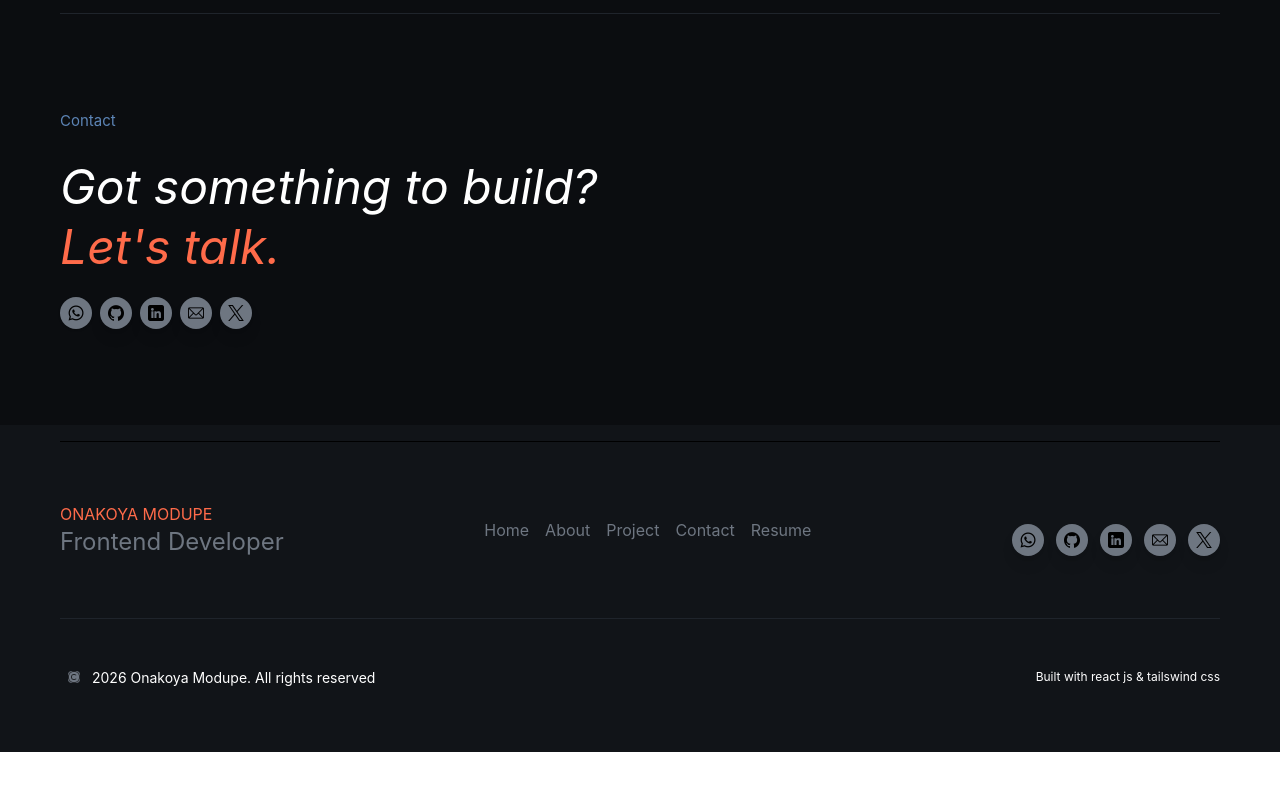
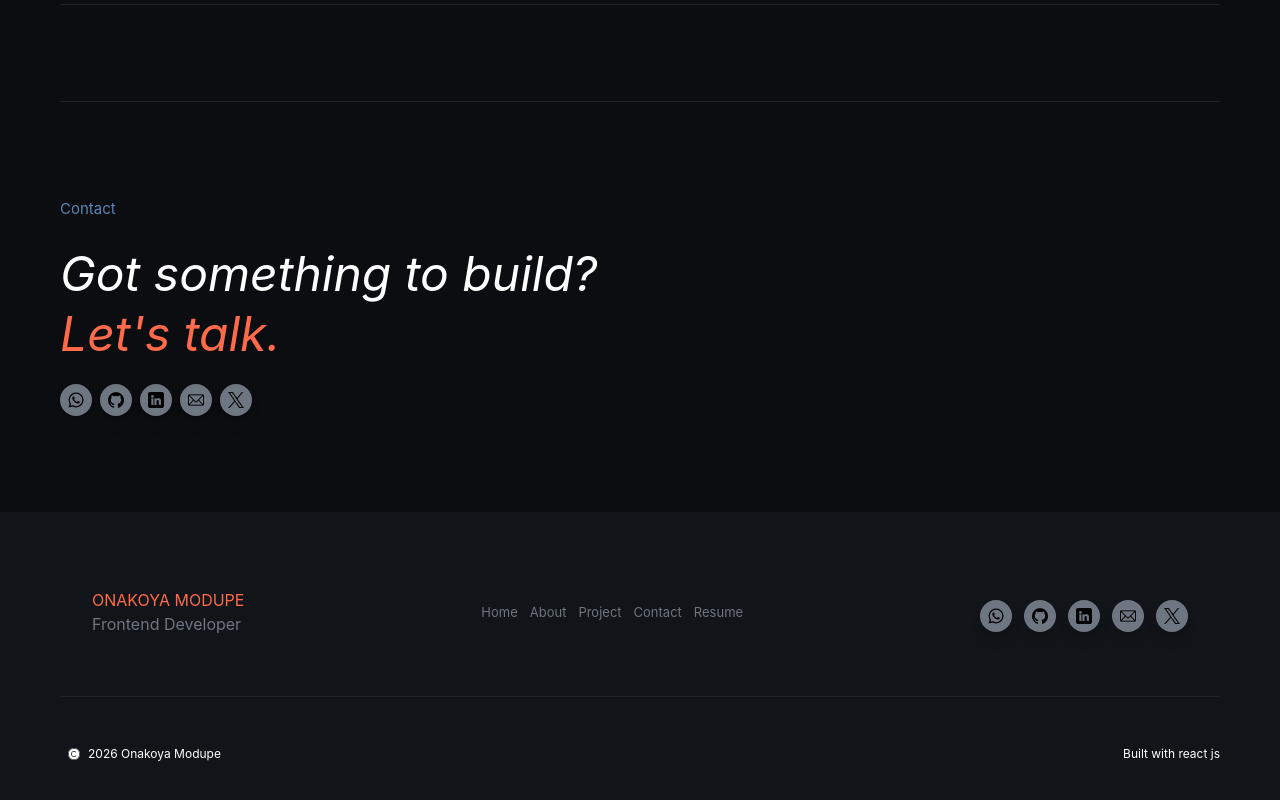
Before and after one commit to Modupe-Onakoya/onakoya-modupe-portfolio, a React (Vite) app: page / in a window 1280 px wide. Shown: the part 1858-2658 px from the top of the page. Before the commit the page ends 2610 px from the top, so only its background shows below. Built offline with nearby package versions, Linux system fonts and the light colour scheme.

Commit message:
did change

```diff
--- a/src/Components/Contact.jsx
+++ b/src/Components/Contact.jsx
@@ -10,7 +10,7 @@ const Contact = () => {
             transition={{ duration: 1 }}
             viewport={{ once: true }}
             className='px-8 sm:px-15 dark:bg-[#0B0D10] bg-white'>
-            <div className="py-24 border-t border-[#1F242B]  mx-auto  " id='contact'>
+            <div className="py-24 border-t border-zinc-200 dark:border-[#1F242B]  mx-auto  " id='contact'>
 
                 <h2 className=' text-[15px]  text-[#5C84B5] mb-6 flex items-baseline gap-3'>
                     Contact</h2>
--- a/src/Components/Footer.jsx
+++ b/src/Components/Footer.jsx
@@ -13,17 +13,17 @@ const Footer = () => {
             transition={{ duration: 1 }}
             viewport={{ once: true }}
 
-            className='py-4 flex flex-col justify-between  mx-auto sm:px-15 px-8 bg-white dark:bg-[#111418]'>
-            <div className='flex flex-col sm:flex-row gap-3 py-15 border-t  justify-between items-center '>
-                <div className='max-sm:text-center'>
+            className='py-4 flex flex-col justify-between  mx-auto sm:px-15 px-8 bg-gray-200 dark:bg-[#111418]'>
+            <div className='flex flex-col sm:flex-row gap-3 py-15  px-8  justify-between items-center '>
+                <div className='max-sm:text-center '>
                     <p className=' text-[#FF6B4A] '>
                         ONAKOYA MODUPE
                     </p>
-                    <p className='text-[#6E7681] text-2xl'>
+                    <p className='text-[#6E7681] '>
                         Frontend Developer
                     </p>
                 </div>
-                <div className=" flex gap-4 ">
+                <div className=" flex space-x-3 text-[13px]">
                     <a href="#" className="text-black dark:text-[#6E7681]">Home</a>
                     <a href="#about" className="text-black dark:text-[#6E7681]">About</a>
                     <a href="#project" className="text-black dark:text-[#6E7681]">Project</a>
@@ -32,7 +32,7 @@ const Footer = () => {
 
                 </div>
 
-                <div className='flex gap-3 pt-5 items-center'>
+                <div className='flex gap-3 pt-2 items-center'>
                     <a
                         href="https://wa.me/2348012345678"
                         target="_blank"
@@ -65,12 +65,12 @@ const Footer = () => {
                 </div>
             </div>
             <div className='border-t border-[#1F242B] flex justify-between items-center py-10'>
-                <p className='text-[14px] text-white  flex items-center gap-3 p-2 '>
-                    <img src={assets.copyright} alt="" className='w-3 h-3 rounded full bg-[#6E7681]' />
-                    <span className='text-black dark:text-white'>2026  Onakoya Modupe. All rights reserved</span>
+                <p className='text-[14px] text-white  flex items-center gap-2 p-2 '>
+                    <img src={assets.copyright} alt="" className='w-3 h-3 rounded-full dark:bg-white' />
+                    <span className='text-black dark:text-white text-[12px]'>2026  Onakoya Modupe</span>
                 </p>
 
-                <p className='text-[12px] text-black dark:text-white'>Built with react js & tailswind css</p>
+                <p className='text-[12px] text-black dark:text-white'>Built with react js</p>
             </div>
 
         </motion.div >
--- a/src/Components/Hero.jsx
+++ b/src/Components/Hero.jsx
@@ -52,7 +52,7 @@ const Hero = () => {
             <div className=''>
 
                 {/* <h1 className='text-5xl md:text-[70px]/18 text-center max-w-[1000px] mt-4 bg-clip-text leading-tight font-medium'>A Frontend Developer </h1> */}
-                <p className=' max-sm:text-[30px] text-[clamp(36px,7vw,92px)] text-center  leading-none sm:pt-7 text-[#6E7681]'>Hi there,</p>
+                <p className=' max-sm:text-[30px] text-[clamp(36px,7vw,92px)] text-center  leading-none pt-10 sm:pt-7 text-[#6E7681]'>Hi there,</p>
                 <HeroText />
             </div>
 
--- a/src/Components/HeroText.jsx
+++ b/src/Components/HeroText.jsx
@@ -17,7 +17,7 @@ const HeroText = () => {
     }, []);
 
     return (
-        <div className="overflow-hidden   relative ">
+        <div className="overflow-hidden relative max-sm:pb-10">
 
             <AnimatePresence mode="wait">
                 <motion.h1
--- a/src/Components/ProjectCard.jsx
+++ b/src/Components/ProjectCard.jsx
@@ -5,7 +5,7 @@ import Meta from './Meta'
 
 const ProjectCard = ({ project }) => {
     return (
-        <div className="group flex flex-col gap-4 py-10 border-b border-[#1F242B] first:border-t transition-[padding-left] duration-300 hover:pl-3">
+        <div className="group flex flex-col gap-4 py-10 border-b border-zinc-200 dark:border-[#1F242B] first:border-t transition-[padding-left] duration-300 hover:pl-3">
 
             {/* Title */}
 
@@ -32,7 +32,7 @@ const ProjectCard = ({ project }) => {
                         href={project.href}
                         target="_blank"
                         rel="noreferrer"
-                        className="font-mono text-[12px] text-blac dark:text-[#EDEFF2] border border-[#1F242B] px-4 py-2 rounded-[3px] self-start transition-all duration-200 hover:border-[#FF6B4A] hover:text-[#FF6B4A]"
+                        className="font-mono text-[12px] text-blac dark:text-[#EDEFF2] border border-zinc-200 dark:border-[#1F242B] px-4 py-2 rounded-[3px] self-start transition-all duration-200 hover:border-[#FF6B4A] hover:text-[#FF6B4A]"
                     >
                         View Site →
                     </a>
--- a/src/Components/Projects.jsx
+++ b/src/Components/Projects.jsx
@@ -14,7 +14,7 @@ const Projects = () => {
             className='px-8 sm:px-15 bg-white dark:bg-[#0B0D10]'>
             <section
                 id="projects"
-                className="py-24 border-t border-[#1F242B]  mx-auto  "
+                className="py-24 border-t border-zinc-200 dark:border-[#1F242B]  mx-auto  "
             >
                 <SectionLabel />
                 {projects.map((project) => (
--- a/src/Components/Tags.jsx
+++ b/src/Components/Tags.jsx
@@ -6,7 +6,7 @@ const Tags = ({ tags }) => {
             {tags.map((tag) => (
                 <span
                     key={tag}
-                    className="font-mono text-[11px] text-[#5C84B5] border border-[#1F242B] px-2.5 py-1 rounded-[3px] transition-all duration-200 hover:-translate-y-0.5 hover:border-[#5C84B5] hover:text-[#EDEFF2]"
+                    className="font-mono text-[11px] text-[#5C84B5] border border-zinc-200 dark:border-[#1F242B] px-2.5 py-1 rounded-[3px] transition-all duration-200 hover:-translate-y-0.5 hover:border-[#5C84B5] hover:text-black dark:hover:text-[#EDEFF2]"
                 >
                     {tag}
                 </span>
--- a/src/Components/ThemeToggleBtn.jsx
+++ b/src/Components/ThemeToggleBtn.jsx
@@ -23,9 +23,9 @@ function ThemeToggleBtn({ theme, setTheme }) {
         <>
             <button>
                 {theme === "dark" ? (
-                    <img onClick={() => { setTheme("light") }} src={assets.sun_icon} className="size-8.5 p-1.5 border border-gray-500 rounded-full" alt="" />
+                    <img onClick={() => { setTheme("light") }} src={assets.sun_icon} className="size-8.5 p-1.5 border border-zinc-200 dark:border-gray-500 rounded-full" alt="" />
                 ) : (
-                    <img onClick={() => { setTheme("dark") }} src={assets.moon_icon} className="size-8.5 p-1.5 border border-gray-500 rounded-full" alt="" />
+                    <img onClick={() => { setTheme("dark") }} src={assets.moon_icon} className="size-8.5 p-1.5 border border-zinc-200 dark:border-gray-500 rounded-full" alt="" />
                 )}
             </button>
         </>
```
Also changed, not shown: src/Components/About.jsx (+4 -4 lines), src/Components/Navbar.jsx (+5 -5 lines).
